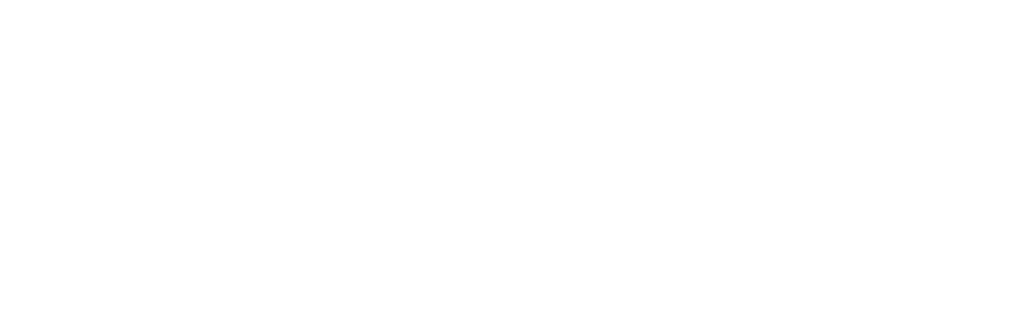
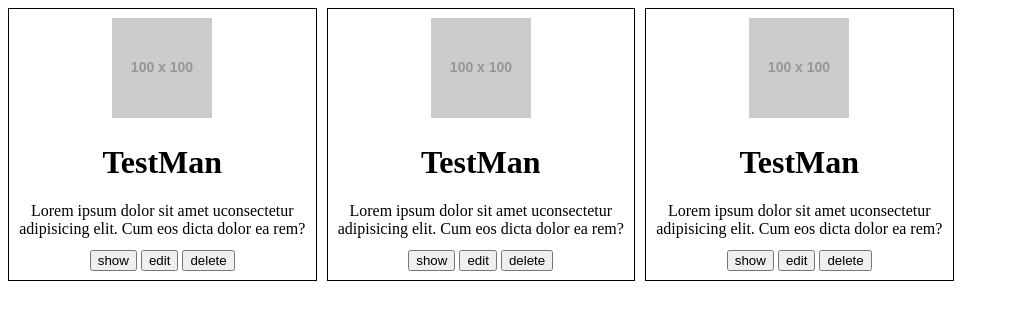
Before and after one commit to mehdoche1988/character-manager, a website: page index.html in a window 1280 px wide. Shown: the whole page, without its empty margins (0-1009 px from the left). Drawn offline with Linux system fonts and the light colour scheme; placeholder pictures from the web are drawn by us.

Commit message:
add little css

```diff
--- a/assets/css/style.css
+++ b/assets/css/style.css
@@ -0,0 +1,20 @@
+.content {
+    display: grid;
+    grid-template-columns: repeat(4, 1fr);
+    grid-gap: 10px;
+}
+.box {
+    border: black 1px solid;
+    text-align: center;
+    padding: 3%;
+}
+
+.box-show {
+    display: none;
+}
+.shortDescription {
+    margin-bottom: 4%;
+}
+
+button {
+}
--- a/index.html
+++ b/index.html
@@ -1,12 +1,83 @@
 <!DOCTYPE html>
 <html lang="en">
+
 <head>
     <meta charset="UTF-8">
     <meta name="viewport" content="width=device-width, initial-scale=1.0">
     <link rel="stylesheet" href="assets/css/style.css">
-    <title>Document</title>
+    <title>character-manager</title>
 </head>
+
 <body>
+    <div class="content">
+        <div class="box">
+            <div class="image-contener">
+                <img src="http://placehold.it/100/100" alt="test image">
+            </div>
+            <div class="name">
+                <h1>TestMan</h1>
+            </div>
+            <div class="shortDescription">Lorem ipsum dolor sit amet
+                uconsectetur adipisicing elit. Cum eos dicta dolor
+                ea rem? </div>
+            <div>
+                <button class="button" id="show">show</button>
+                <button class="button" id="edit">edit</button>
+                <button class="button" id="delete">delete</button>
+            </div>
+        </div>
+        <div class="box">
+            <div class="image-contener">
+                <img src="http://placehold.it/100/100" alt="test image">
+            </div>
+            <div class="name">
+                <h1>TestMan</h1>
+            </div>
+            <div class="shortDescription">Lorem ipsum dolor sit amet
+                uconsectetur adipisicing elit. Cum eos dicta dolor
+                ea rem? </div>
+            <div>
+                <button class="button" id="show">show</button>
+                <button class="button" id="edit">edit</button>
+                <button class="button" id="delete">delete</button>
+            </div>
+        </div>
+        <div class="box">
+            <div class="image-contener">
+                <img src="http://placehold.it/100/100" alt="test image">
+            </div>
+            <div class="name">
+                <h1>TestMan</h1>
+            </div>
+            <div class="shortDescription">Lorem ipsum dolor sit amet
+                uconsectetur adipisicing elit. Cum eos dicta dolor
+                ea rem? </div>
+            <div>
+                <button class="button" id="show">show</button>
+                <button class="button" id="edit">edit</button>
+                <button class="button" id="delete">delete</button>
+            </div>
+        </div>
 
+    </div>
+
+
+
+    <div class="content-show">
+
+
+        <div class="box-show">
+
+            <div class="image-contener"></div>
+            <button class="button" id="back">back</button>
+            <div class="name"></div>
+            <div class="description"></div>
+            <div>
+                <button class="button" id="edit">edit</button>
+                <button class="button" id="delete">delete</button>
+            </div>
+        </div>
+    </div>
 </body>
+
 </html>
--- a/package.json
+++ b/package.json
@@ -17,6 +17,7 @@
   },
   "homepage": "https://github.com/mehdoche1988/character-manager#readme",
   "dependencies": {
-    "axios": "^0.19.2"
+    "axios": "^0.19.2",
+    "bootstrap": "^4.5.0"
   }
 }
```
Also changed, not shown: 1 other file.
